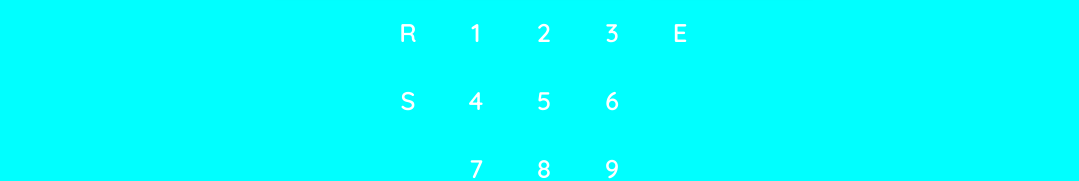
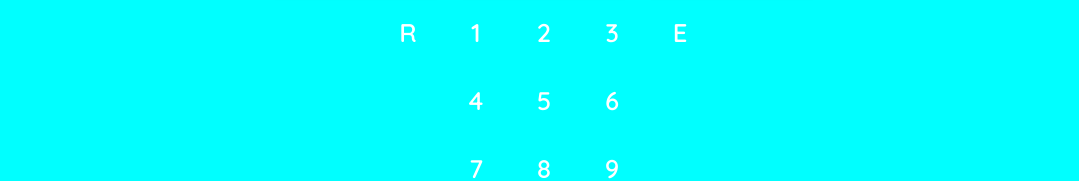
Before and after one commit to raswonders/sudoku-test, a Next.js app: page / in a window 1280 px wide. Shown: the part 698-879 px from the top of the page, without its empty margins (96-1175 px from the left). Built offline with nearby package versions, Linux system fonts and the light colour scheme.

Commit message:
hide solution as its implemented later

```diff
--- a/src/app/components/keypad.jsx
+++ b/src/app/components/keypad.jsx
@@ -11,6 +11,7 @@ export function Keypad({ gridRef }) {
   function handleClick(value) {
     gridRef.current.setInputValue(value);
     if (value === "Reset") gridRef.current.resetAll();
+    if (value === "Solve") alert("Sorry this functionality is coming soon");
   }
 
   return (
@@ -19,7 +20,7 @@ export function Keypad({ gridRef }) {
     >
       <Key
         value="S"
-        className="solve-key"
+        className="solve-key hidden"
         handleClick={() => handleClick("Solve")}
       />
       <Key
```
